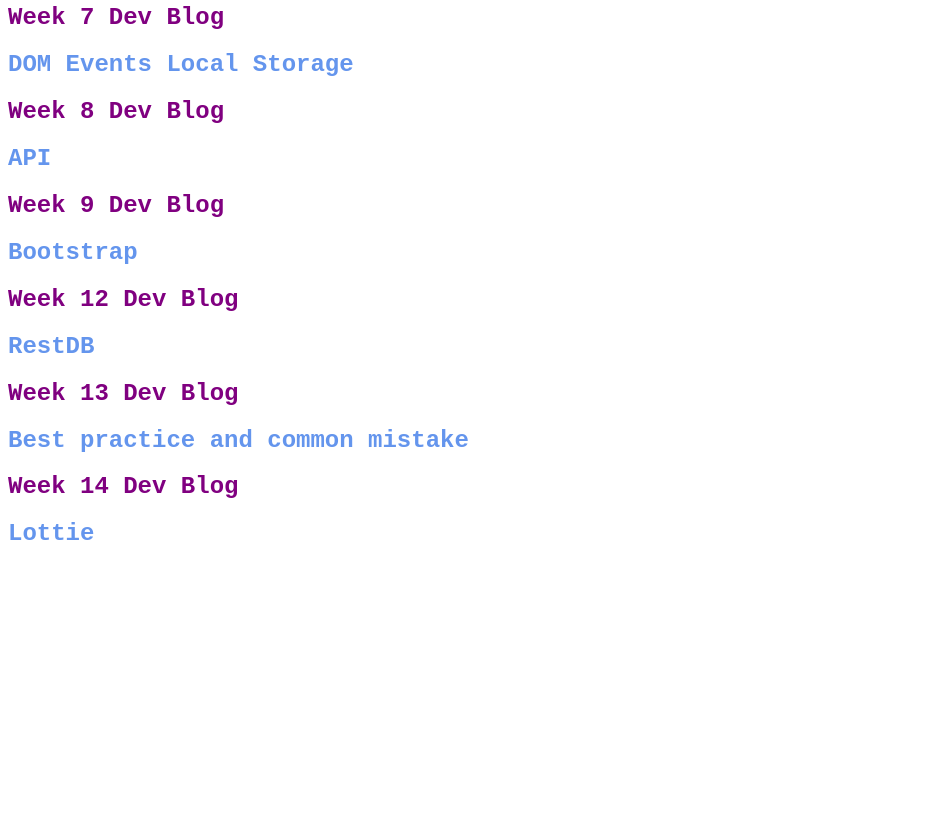
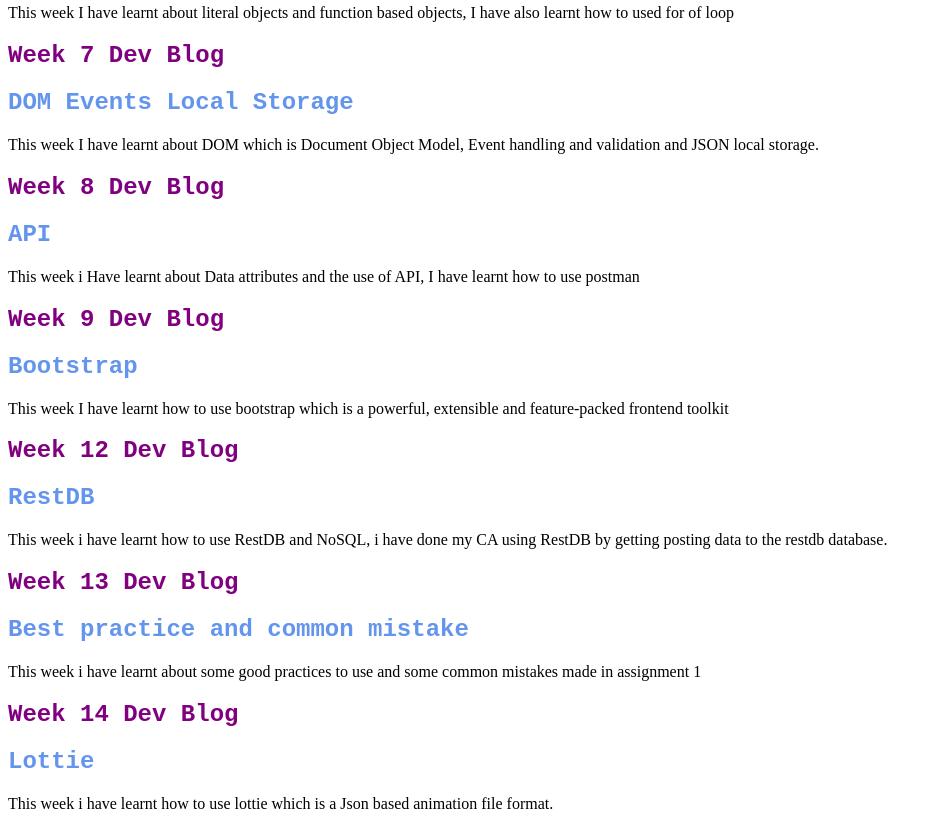
Before and after one commit to LauYanHui/FED-web-dev-blog, a plain HTML site: page IDWk02-S10241639-web-dev-blog.html in a window 1280 px wide. Shown: the part 2550-3379 px from the top of the page, without its empty margins (0-942 px from the left). Before the commit the page ends 3117 px from the top, so only its background shows below. Drawn offline with Linux system fonts and the light colour scheme.

Commit message:
Update weekly dev blog

```diff
--- a/IDWk02-S10241639-web-dev-blog.html
+++ b/IDWk02-S10241639-web-dev-blog.html
@@ -77,37 +77,44 @@
         <a name="Week6"></a>
         <h1>Week 6 Dev Blog</h1>
         <h2>Js basic</h2>
+        <p>This week I have learnt about literal objects and function based objects, I have also learnt how to used for of loop</p>
     </section>
     <section>
         <a name="Week7"></a>
         <h1>Week 7 Dev Blog</h1>
         <h2>DOM Events Local Storage</h2>
+        <p>This week I have learnt about DOM which is Document Object Model, Event handling and validation and JSON local storage.</p>
     </section>
     <section>
         <a name="Week8"></a>
         <h1>Week 8 Dev Blog</h1>
         <h2>API</h2>
+        <p>This week i Have learnt about Data attributes and the use of API, I have learnt how to use postman</p>
 
     </section>
     <section>
         <a name="Week9"></a>
         <h1>Week 9 Dev Blog</h1>
         <h2>Bootstrap</h2>
+        <p>This week I have learnt how to use bootstrap which is a powerful, extensible and feature-packed frontend toolkit</p>
     </section>
     <section>
         <a name="Week12"></a>
         <h1>Week 12 Dev Blog</h1>
         <h2>RestDB</h2>
+        <p>This week i have learnt how to use RestDB and NoSQL, i have done my CA using RestDB by getting posting data to the restdb database.</p>
     </section>
     <section>
         <a name="Week13"></a>
         <h1>Week 13 Dev Blog</h1>
         <h2>Best practice and common mistake</h2>
+        <p>This week i have learnt about some good practices to use and some common mistakes made in assignment 1</p>
     </section>
     <section>
         <a name="Week14"></a>
         <h1>Week 14 Dev Blog</h1>
         <h2>Lottie</h2>
+        <p>This week i have learnt how to use lottie which is a Json based animation file format.</p>
     </section>
 </body>
 </html>
```
